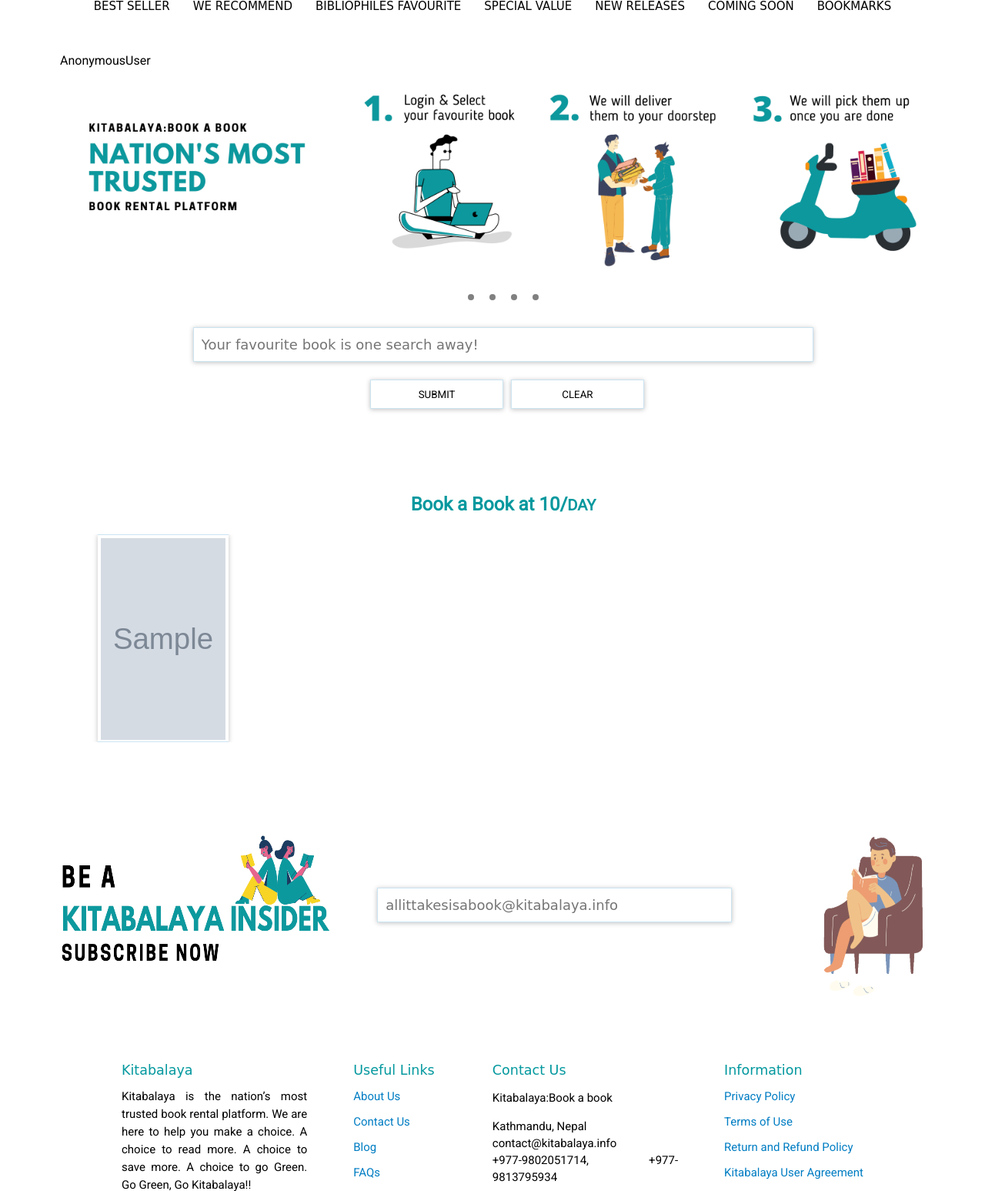
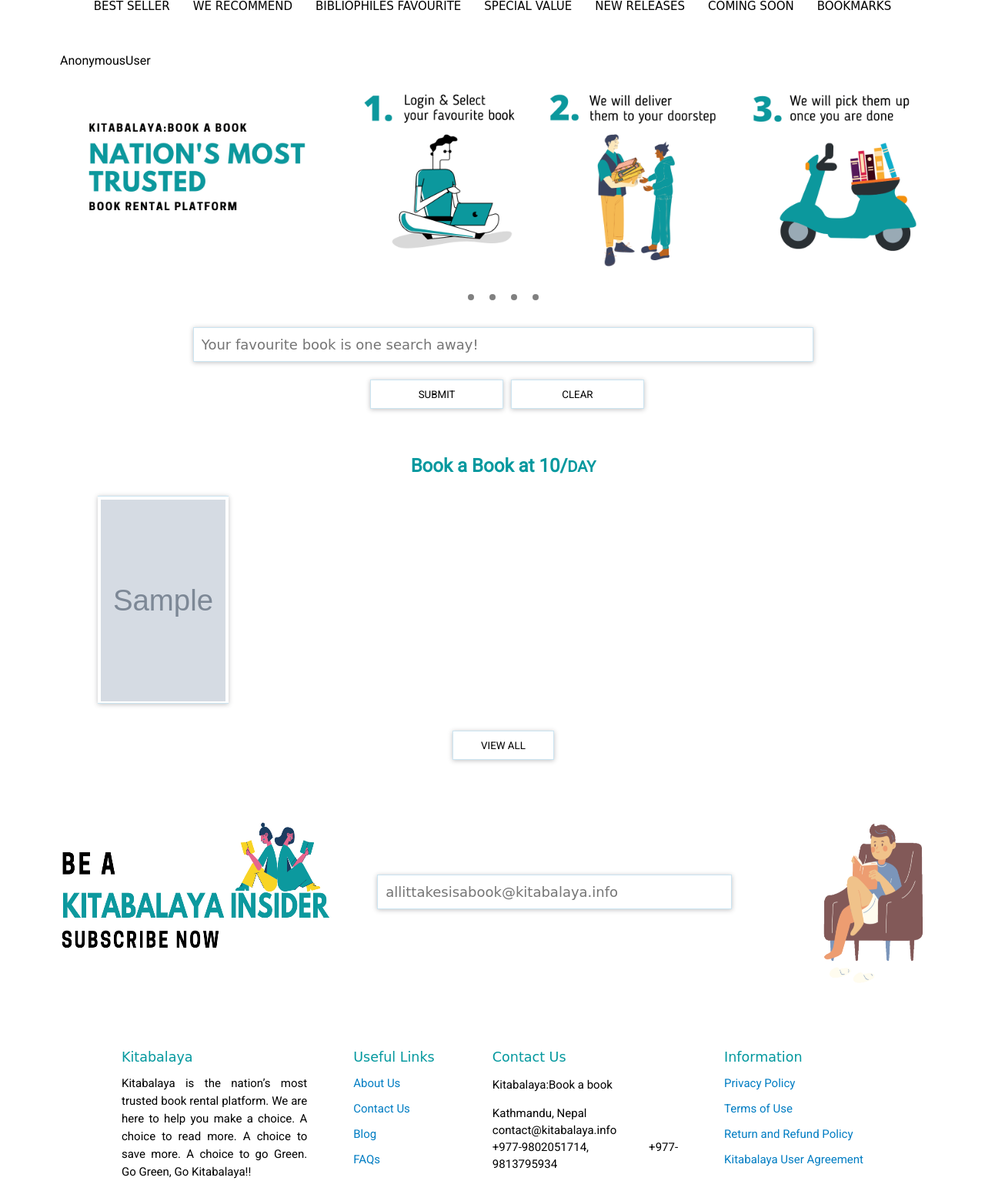
Before and after one commit to psgpyc/kitabalaya, a Django app: page /home/ in a window 1280 px wide. Shown: the part 71-1618 px from the top of the page at 77% size. Run offline with Django 3.2, Linux system fonts and the light colour scheme; tables that the repository leaves empty hold one stand-in row (values such as "Sample post"); grey boxes marked "Sample" are stand-in pictures; parts of the project's set-up code (start-up, migrations or seed data) failed here and were passed over; some libraries are stand-ins or nearby versions; some web fonts are replaced.

Commit message:
added view all

```diff
--- a/core/static/core/css/base.css
+++ b/core/static/core/css/base.css
@@ -120,6 +120,16 @@ nav .left-menu .hamburger img:hover{
     display: flex;
     justify-content: center;
 }
+
+.best-sellers .search-button-wrapper .search-button{
+    margin: 10px 0;
+    width: 12%;
+}
+
+.best-sellers .search-button-wrapper .search-button:hover{
+    font-size: 15px;
+}
+
 
 .search-button-wrapper .search-button{
     margin: -12px 0 10px 10px;
@@ -405,7 +415,7 @@ nav .right-menu .shopping-cart img:hover{
 
 .best-sellers{
     width: 95%;
-    margin: 100px auto;
+    margin: 50px auto;
 }
 
 .best-sellers h2{
@@ -417,7 +427,6 @@ nav .right-menu .shopping-cart img:hover{
     margin: 25px 0;
     display: flex;
     justify-content: space-between;
-    overflow-x: scroll;
 }
 
 
--- a/core/templates/core/home.html
+++ b/core/templates/core/home.html
@@ -37,7 +37,7 @@
         <div class="best-sellers">
             <h2>Book a Book at {{ rental_category }}/<small>DAY</small></h2>
             <div class="the-books-wrapper">
-                {% for each_book in rental_category.rentalcategory.all %}
+                {% for each_book in rental_category.rentalcategory.all|slice:":5" %}
                     <div class="the-book">
                         {% if each_book.book_image %}
                             <img src="{{ each_book.book_image.url }}" alt="">
@@ -128,6 +128,14 @@
 
 
             </div>
+
+            <form action="">
+                <div class="search-button-wrapper">
+                    <button class="search-button" type="button">VIEW ALL</button>
+                </div>
+            </form>
+
+
         </div>
     {% endfor %}
 
```
